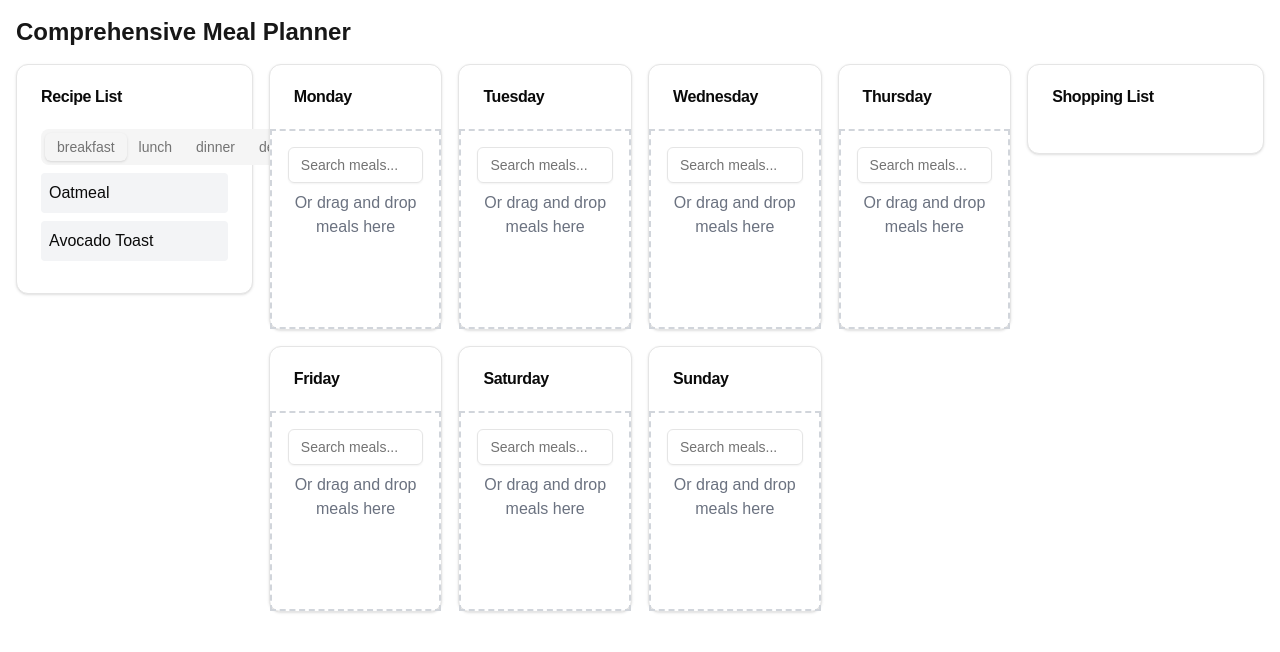
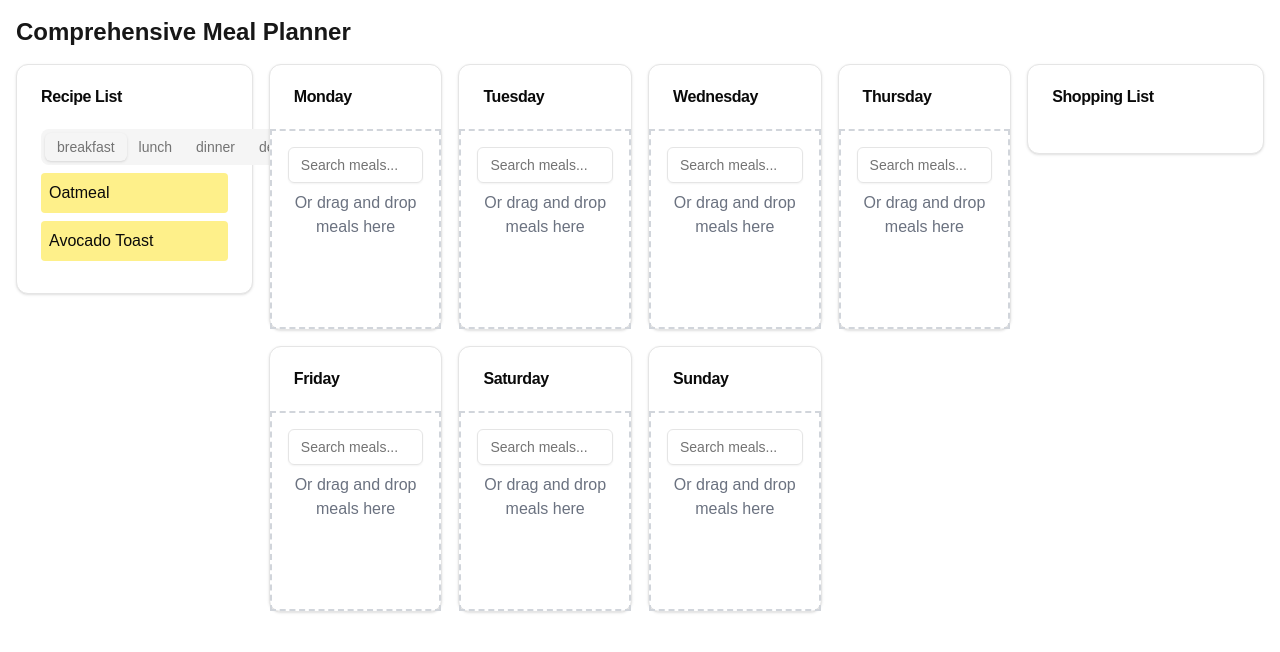
Before and after one commit to kerspoon/meal-planner, a Next.js app: page / in a window 1280 px wide. Shown: the top 652 px of the page. Built offline with nearby package versions, Linux system fonts and the light colour scheme.

Commit message:
colour not meal type (dinner, lunch, etc)

```diff
--- a/app/page.tsx
+++ b/app/page.tsx
@@ -6,6 +6,15 @@ import { Button } from "@/components/ui/button";
 import { Tabs, TabsContent, TabsList, TabsTrigger } from "@/components/ui/tabs";
 import { Badge } from "@/components/ui/badge";
 import { Input } from "@/components/ui/input";
+
+const mealTypes = ['breakfast', 'lunch', 'dinner', 'dessert'];
+
+const mealColors = {
+  breakfast: 'bg-yellow-200',
+  lunch: 'bg-green-200',
+  dinner: 'bg-blue-200',
+  dessert: 'bg-purple-200'
+};
 
 const recipes = [
   { id: 1, name: 'Oatmeal', type: 'breakfast', ingredients: [{ name: 'Oats', quantity: '1 cup' }, { name: 'Milk', quantity: '1 cup' }, { name: 'Banana', quantity: '1' }] },
@@ -18,7 +27,16 @@ const recipes = [
   { id: 8, name: 'Chocolate Mousse', type: 'dessert', ingredients: [{ name: 'Dark Chocolate', quantity: '100g' }, { name: 'Heavy Cream', quantity: '1 cup' }, { name: 'Eggs', quantity: '2' }] },
 ];
 
-const mealTypes = ['breakfast', 'lunch', 'dinner', 'dessert'];
+enum DaysOfWeek {
+  Monday = 'Monday',
+  Tuesday = 'Tuesday',
+  Wednesday = 'Wednesday',
+  Thursday = 'Thursday',
+  Friday = 'Friday',
+  Saturday = 'Saturday',
+  Sunday = 'Sunday'
+}
+const daysOfWeek = Object.values(DaysOfWeek);
 
 const AutocompleteMeal = ({ day, meals, setMeals }) => {
   const [input, setInput] = useState('');
@@ -106,11 +124,10 @@ const DayPlanner = ({ day, meals, setMeals }) => {
       >
         <AutocompleteMeal day={day} meals={meals} setMeals={setMeals} />
         {meals[day]?.map((meal, index) => (
-          <div key={index} className="flex justify-between items-center mb-2 mt-2 p-2 bg-gray-100 rounded">
+          <div key={index} className={`flex justify-between items-center mb-2 mt-2 p-2 bg-gray-100 rounded ${mealColors[meal.type]}`}>
             <span>{meal.name}</span>
             <div>
-              <Badge variant="secondary" className="mr-2">{meal.type}</Badge>
-              <Button variant="ghost" size="sm" onClick={() => removeMeal(index)}>Remove</Button>
+              <Button variant="ghost" size="sm" onClick={() => removeMeal(index)}>x</Button>
             </div>
           </div>
         ))}
@@ -141,7 +158,7 @@ const RecipeList = () => {
               key={recipe.id}
               draggable
               onDragStart={(e) => onDragStart(e, recipe.id)}
-              className="mb-2 p-2 bg-gray-100 rounded cursor-move"
+              className={`mb-2 p-2 bg-gray-100 rounded cursor-move ${mealColors[recipe.type]}`}
             >
               {recipe.name}
             </div>
@@ -317,7 +334,6 @@ const ShoppingList = ({ meals }) => {
 };
 
 const ComprehensiveMealPlanner = () => {
-  const daysOfWeek = ['Monday', 'Tuesday', 'Wednesday', 'Thursday', 'Friday', 'Saturday', 'Sunday'];
   const [meals, setMeals] = useState({});
 
   return (
```
